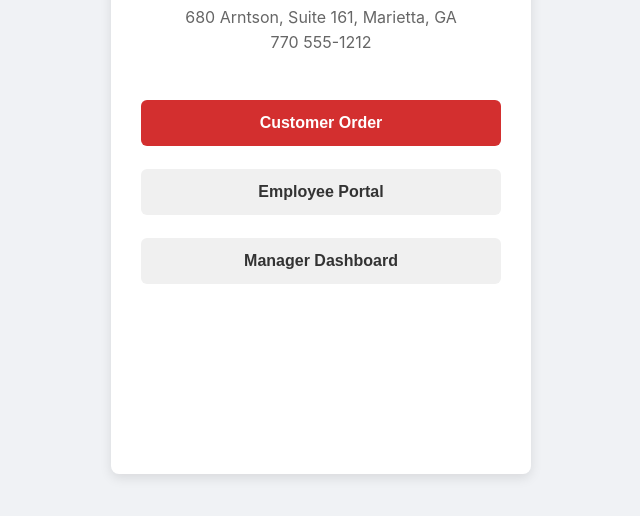
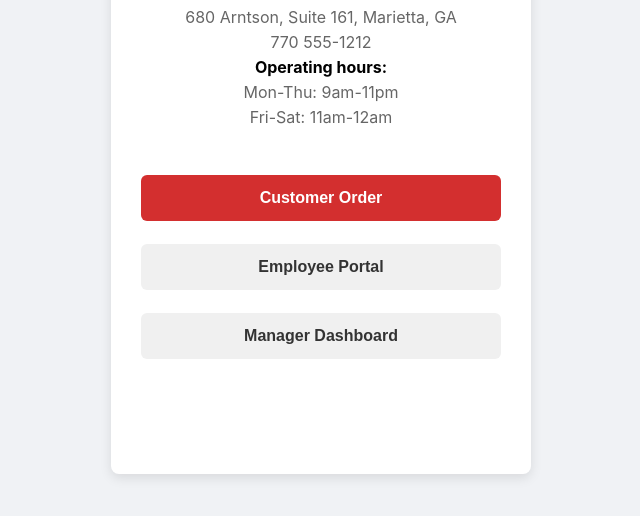
Before and after one commit to willdonovancode/PizzaPOS-Frontend, a plain HTML site: page Website/index.html in a window 1280 px wide. Shown: the part 226-742 px from the top of the page, without its empty margins (319-959 px from the left). Drawn offline with Linux system fonts and the light colour scheme.

Commit message:
operating hours

```diff
--- a/Website/index.html
+++ b/Website/index.html
@@ -14,6 +14,11 @@
           <h1>Mom's and Pop's Pizzeria</h1>
           <p>680 Arntson, Suite 161, Marietta, GA</p>
           <p>770 555-1212</p>
+          <div class="opening-hours">
+            <strong>Operating hours:</strong>
+            <p>Mon-Thu: 9am-11pm</p>
+            <p>Fri-Sat: 11am-12am</p>
+          </div>
         </div>
         <div class="opening-actions">
           <button type="button" id="btn-role-customer" class="btn btn-primary">
```
